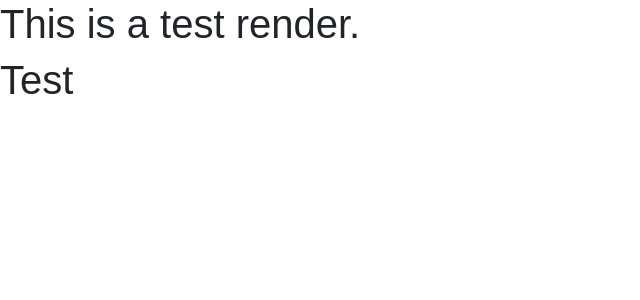
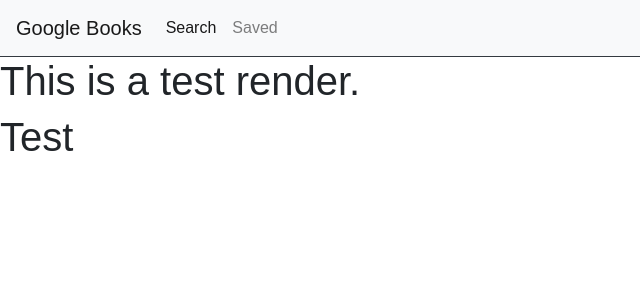
Before and after one commit to WarriorofZarona/Google-Books-Search, a React (Create React App) app in the folder client/: page / in a window 1280 px wide. Shown: the top 300 px of the page, without its empty margins (0-640 px from the left). Built offline with nearby package versions, Linux system fonts and the light colour scheme; no server answers.

Commit message:
added navbar

```diff
--- a/client/package.json
+++ b/client/package.json
@@ -6,6 +6,7 @@
   "dependencies": {
     "react": "^16.6.3",
     "react-dom": "^16.6.3",
+    "react-router-dom": "^5.2.0",
     "react-scripts": "^2.1.1"
   },
   "scripts": {
--- a/client/src/App.js
+++ b/client/src/App.js
@@ -2,7 +2,8 @@
 import "./App.css";
 import Search from "./pages/Search";
 import API from "./utils/API";
-import { PromiseProvider } from "mongoose";
+import Navbar from "./components/Navbar";
+import { BrowserRouter as Router } from "react-router-dom";
 
 function App() {
 
@@ -13,10 +14,11 @@
   };
 
   return (
-    <div>
+    <Router>
+      <Navbar />
       <Search searchBook={searchBook} />
       <h1>Test</h1>
-    </div>
+    </Router>
   )
 }
 
--- a/client/src/components/Navbar.js
+++ b/client/src/components/Navbar.js
@@ -0,0 +1,28 @@
+import React from "react";
+import { Link } from "react-router-dom";
+
+
+function Navbar() {
+
+    return (
+        <nav className="navbar navbar-expand-lg navbar-light bg-light border-bottom border-dark">
+            <a className="navbar-brand" href="#">Google Books</a>
+            <button className="navbar-toggler" type="button" data-toggle="collapse" data-target="#navbarNav" aria-controls="navbarNav" aria-expanded="false" aria-label="Toggle navigation">
+                <span className="navbar-toggler-icon"></span>
+            </button>
+            <div className="collapse navbar-collapse" id="navbarNav">
+                <ul className="navbar-nav">
+                    <li className="nav-item active">
+                        <a className="nav-link" href="#">Search <span class="sr-only">(current)</span></a>
+                    </li>
+                    <li className="nav-item">
+                        <a className="nav-link" href="#">Saved</a>
+                    </li>
+
+                </ul>
+            </div>
+        </nav>
+    )
+};
+
+export default Navbar;
```
